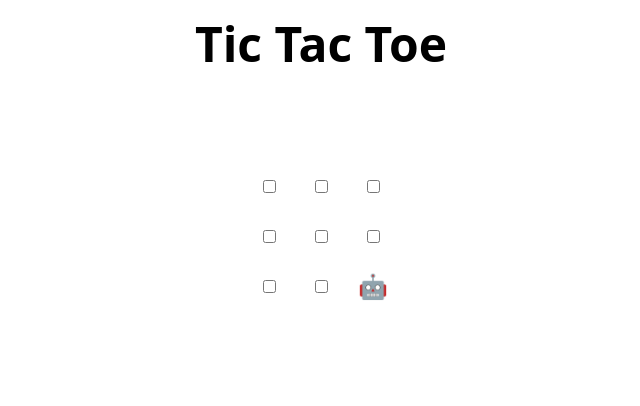
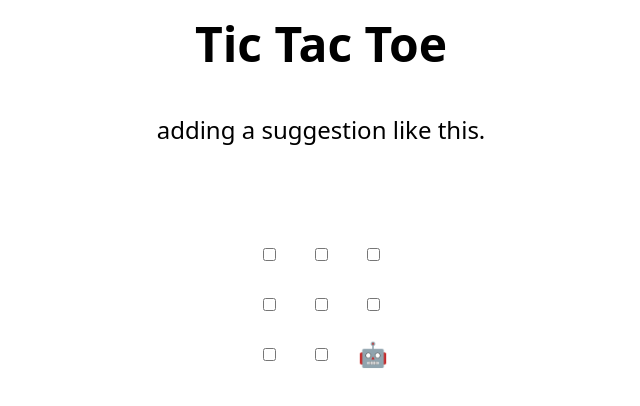
Before and after one commit to rshongyu/skills-review-pull-requests, a plain HTML site: page index.html in a window 1280 px wide. Shown: the whole page, without its empty margins (319-959 px from the left). Drawn offline with Linux system fonts and the light colour scheme.

Commit message:
Update index.html
commit message

```diff
--- a/index.html
+++ b/index.html
@@ -44,7 +44,7 @@
     <td><input type="checkbox" /></td>
     <td><input type="checkbox" /></td>
     <td><input type="checkbox" /></td>
-  </tr>
+  adding a suggestion like this.
 </table>
 
 <h2 hidden>Game over, refresh to play again 🧑‍💻 🤖!</h2>
```
